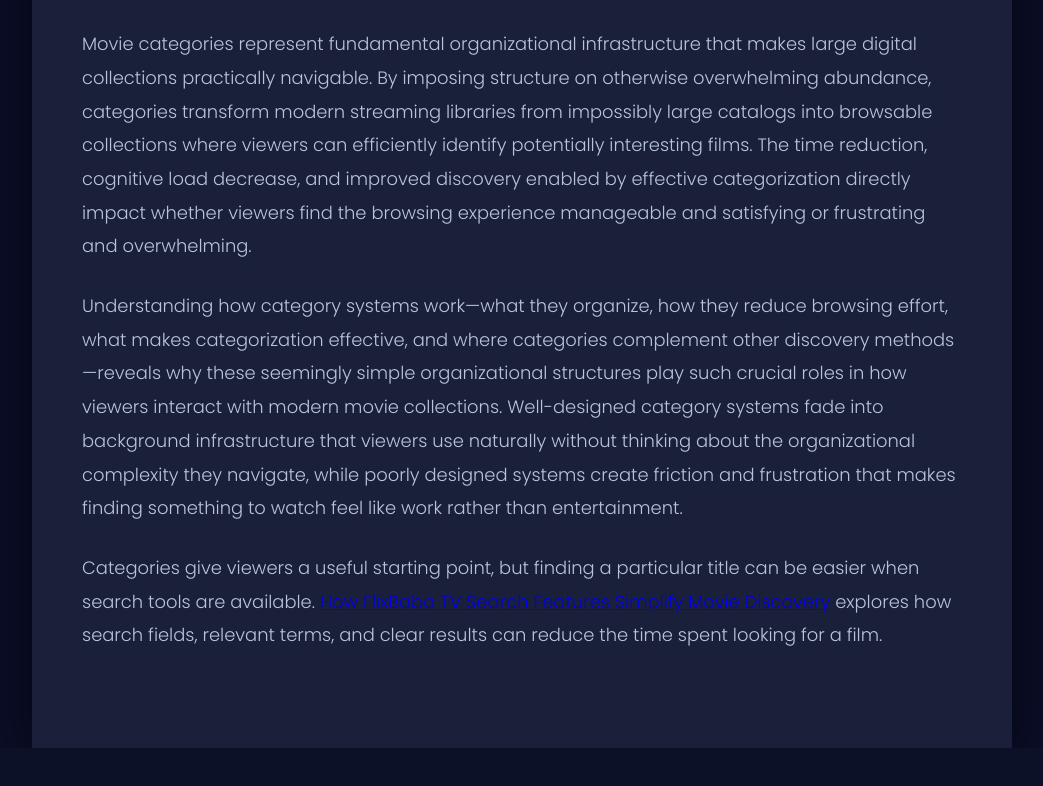
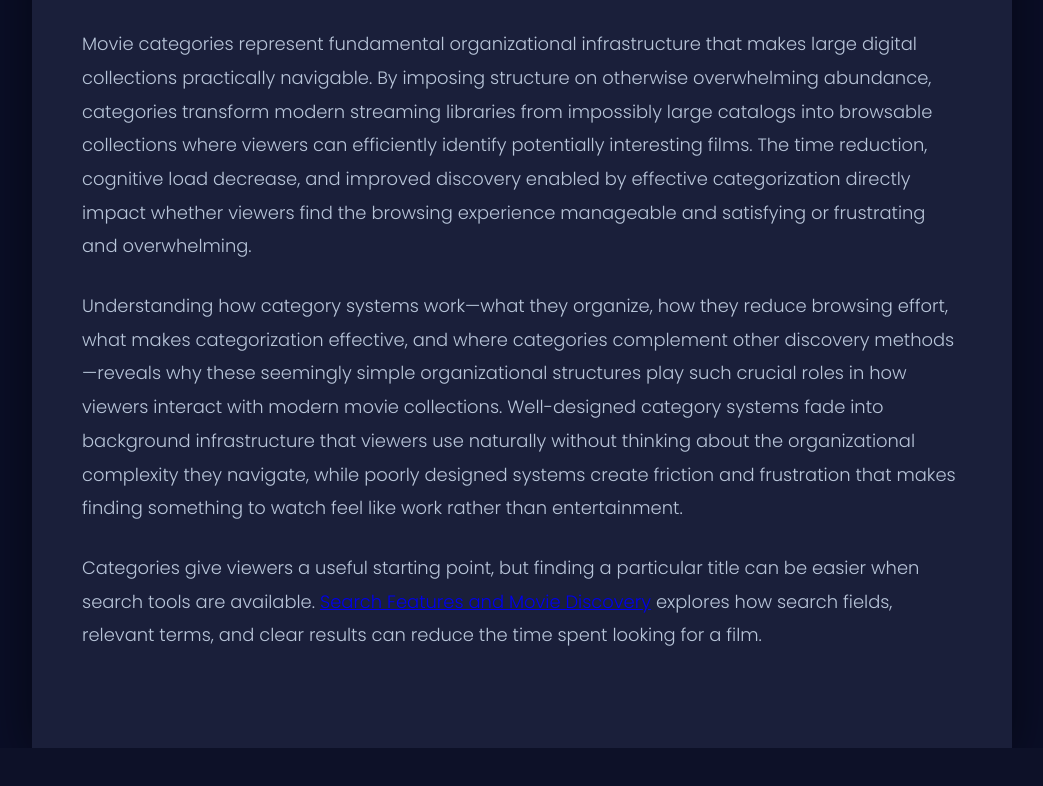
Before and after one commit to umjynb-lab/Viewers-Discover, a plain HTML site: page index.html in a window 1280 px wide. Shown: the part 10029-10815 px from the top of the page, without its empty margins (118-1161 px from the left). Drawn offline with Linux system fonts and the light colour scheme.

Commit message:
Update index.html

```diff
--- a/index.html
+++ b/index.html
@@ -173,7 +173,7 @@ li::before{content:'▸';position:absolute;left:0;color:#f093fb;font-size:2.5rem
 <p>Movie categories represent fundamental organizational infrastructure that makes large digital collections practically navigable. By imposing structure on otherwise overwhelming abundance, categories transform modern streaming libraries from impossibly large catalogs into browsable collections where viewers can efficiently identify potentially interesting films. The time reduction, cognitive load decrease, and improved discovery enabled by effective categorization directly impact whether viewers find the browsing experience manageable and satisfying or frustrating and overwhelming.</p>
 
 <p>Understanding how category systems work—what they organize, how they reduce browsing effort, what makes categorization effective, and where categories complement other discovery methods—reveals why these seemingly simple organizational structures play such crucial roles in how viewers interact with modern movie collections. Well-designed category systems fade into background infrastructure that viewers use naturally without thinking about the organizational complexity they navigate, while poorly designed systems create friction and frustration that makes finding something to watch feel like work rather than entertainment.</p>
-<p>Categories give viewers a useful starting point, but finding a particular title can be easier when search tools are available. <a href="http://umjynb.codeberg.page/SimplifyMovieDiscovery">How FlixBaba TV Search Features Simplify Movie Discovery</a> explores how search fields, relevant terms, and clear results can reduce the time spent looking for a film.</p>
+<p>Categories give viewers a useful starting point, but finding a particular title can be easier when search tools are available. <a href="http://umjynb.codeberg.page/SimplifyMovieDiscovery">Search Features and Movie Discovery</a> explores how search fields, relevant terms, and clear results can reduce the time spent looking for a film.</p>
 </div>
 <div class="footer-area">
 </div>
```
